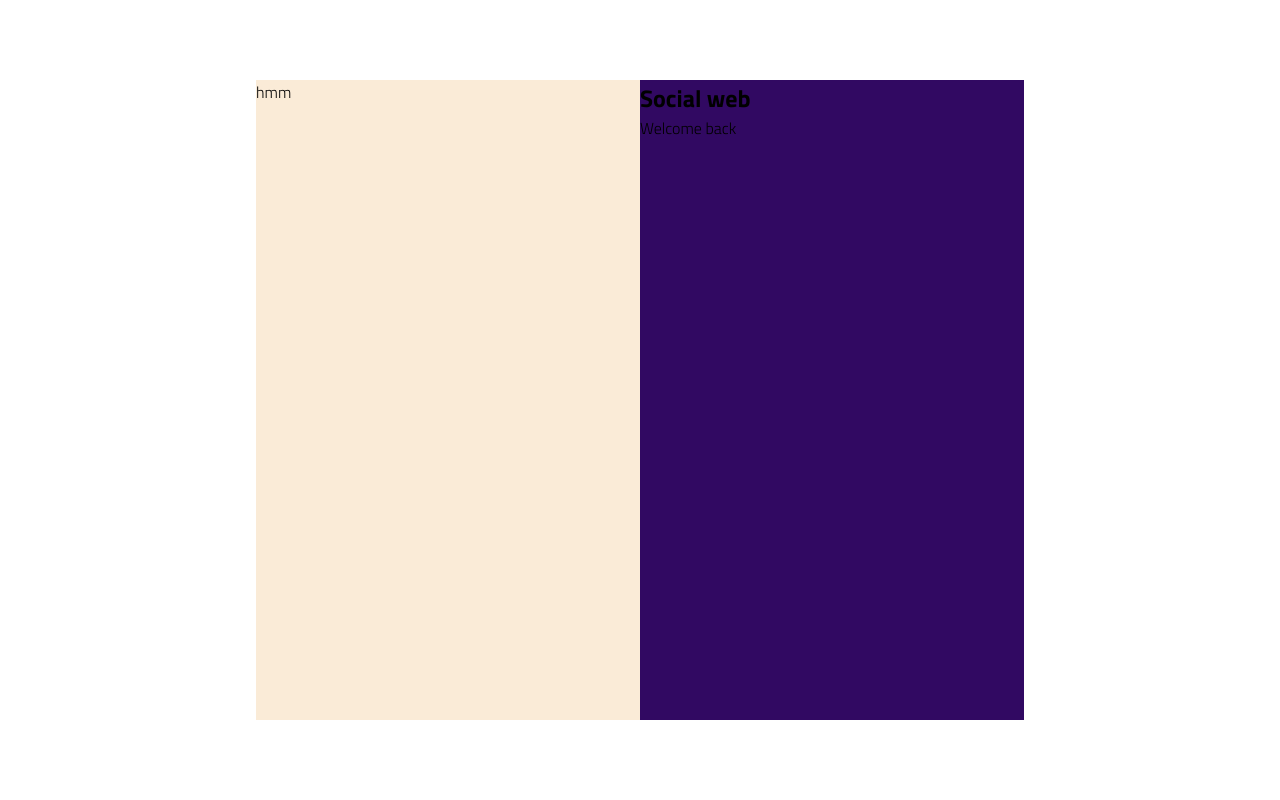
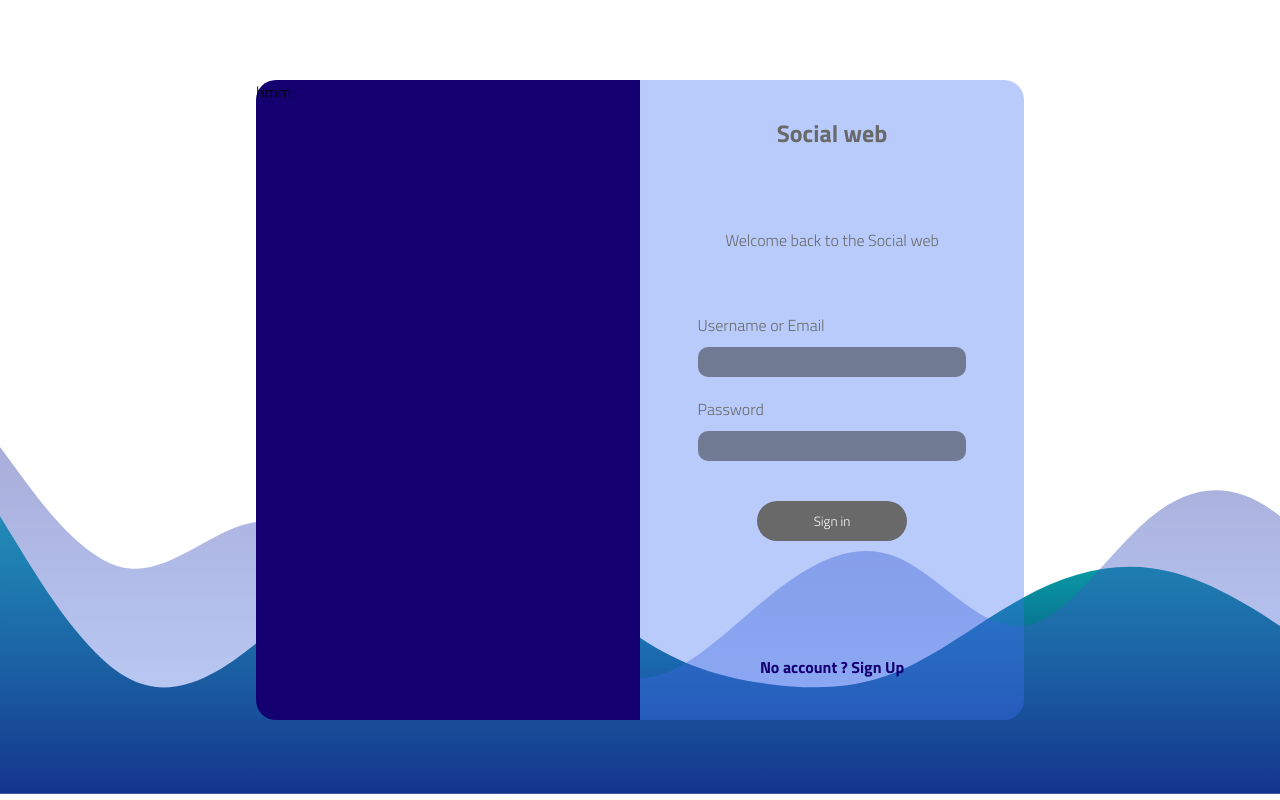
Before and after one commit to M-Parsaei/social_web, a React (Create React App) app in the folder client/: page /Login in a window 1280 px wide. Built offline with nearby package versions, Linux system fonts and the light colour scheme.

Commit message:
finished the login/register page

```diff
--- a/client/src/components/Curvyyy.jsx
+++ b/client/src/components/Curvyyy.jsx
@@ -2,8 +2,9 @@ import React from 'react'
 import styles from "./svg.module.css";
 export default function Curvyyy() {
   return (
+    <div className={styles["wave-container"]}>
     <svg
-    id={styles['styles']}
+    id={styles["wave"]}
     viewBox="0 0 1440 390"
     version="1.1"
     xmlns="http://www.w3.org/2000/svg"
@@ -18,7 +19,7 @@ export default function Curvyyy() {
       </linearGradient>
     </defs>
     <path
-      id="wave-path"
+      id={styles["wave-path"]}
       fill="url(#sw-gradient-0)"
       d="M0,78L24,117C48,156,96,234,144,260C192,286,240,260,288,221C336,182,384,130,432,104C480,78,528,78,576,104C624,130,672,182,720,214.5C768,247,816,260,864,266.5C912,273,960,273,1008,253.5C1056,234,1104,195,1152,169C1200,143,1248,130,1296,136.5C1344,143,1392,169,1440,201.5C1488,234,1536,273,1584,299C1632,325,1680,338,1728,325C1776,312,1824,273,1872,240.5C1920,208,1968,182,2016,162.5C2064,143,2112,130,2160,123.5C2208,117,2256,117,2304,149.5C2352,182,2400,247,2448,247C2496,247,2544,182,2592,143C2640,104,2688,91,2736,130C2784,169,2832,260,2880,286C2928,312,2976,273,3024,253.5C3072,234,3120,234,3168,234C3216,234,3264,234,3312,247C3360,260,3408,286,3432,299L3456,312L3456,390L3432,390C3408,390,3360,390,3312,390C3264,390,3216,390,3168,390C3120,390,3072,390,3024,390C2976,390,2928,390,2880,390C2832,390,2784,390,2736,390C2688,390,2640,390,2592,390C2544,390,2496,390,2448,390C2400,390,2352,390,2304,390C2256,390,2208,390,2160,390C2112,390,2064,390,2016,390C1968,390,1920,390,1872,390C1824,390,1776,390,1728,390C1680,390,1632,390,1584,390C1536,390,1488,390,1440,390C1392,390,1344,390,1296,390C1248,390,1200,390,1152,390C1104,390,1056,390,1008,390C960,390,912,390,864,390C816,390,768,390,720,390C672,390,624,390,576,390C528,390,480,390,432,390C384,390,336,390,288,390C240,390,192,390,144,390C96,390,48,390,24,390L0,390Z"
     ></path>
@@ -32,10 +33,11 @@ export default function Curvyyy() {
       </linearGradient>
     </defs>
     <path
-      id="wave-path-2"
+      id={styles["wave-path-2"]}
       fill="url(#sw-gradient-1)"
       d="M0,0L24,32.5C48,65,96,130,144,136.5C192,143,240,91,288,84.5C336,78,384,117,432,136.5C480,156,528,156,576,182C624,208,672,260,720,260C768,260,816,208,864,169C912,130,960,104,1008,123.5C1056,143,1104,208,1152,201.5C1200,195,1248,117,1296,78C1344,39,1392,39,1440,78C1488,117,1536,195,1584,240.5C1632,286,1680,299,1728,273C1776,247,1824,182,1872,136.5C1920,91,1968,65,2016,84.5C2064,104,2112,169,2160,182C2208,195,2256,156,2304,149.5C2352,143,2400,169,2448,175.5C2496,182,2544,169,2592,182C2640,195,2688,234,2736,260C2784,286,2832,299,2880,305.5C2928,312,2976,312,3024,292.5C3072,273,3120,234,3168,188.5C3216,143,3264,91,3312,117C3360,143,3408,247,3432,299L3456,351L3456,390L3432,390C3408,390,3360,390,3312,390C3264,390,3216,390,3168,390C3120,390,3072,390,3024,390C2976,390,2928,390,2880,390C2832,390,2784,390,2736,390C2688,390,2640,390,2592,390C2544,390,2496,390,2448,390C2400,390,2352,390,2304,390C2256,390,2208,390,2160,390C2112,390,2064,390,2016,390C1968,390,1920,390,1872,390C1824,390,1776,390,1728,390C1680,390,1632,390,1584,390C1536,390,1488,390,1440,390C1392,390,1344,390,1296,390C1248,390,1200,390,1152,390C1104,390,1056,390,1008,390C960,390,912,390,864,390C816,390,768,390,720,390C672,390,624,390,576,390C528,390,480,390,432,390C384,390,336,390,288,390C240,390,192,390,144,390C96,390,48,390,24,390L0,390Z"
     ></path>
   </svg>
+  </div>
   )
 }
--- a/client/src/components/svg.module.css
+++ b/client/src/components/svg.module.css
@@ -1,6 +1,13 @@
+.wave-container{
+    position: fixed;
+    bottom: 0;
+    width: 100%;
+    z-index: 1;
+}
 #wave{
     transform: rotate("0deg");
-     transition: "0.3s"
+     transition: "0.3s";
+     width: 100%;
 }
 #wave-path{
     transform: translate(0, "0px");
--- a/client/src/pages/Home.module.css
+++ b/client/src/pages/Home.module.css
@@ -1,3 +1,4 @@
+
 .page-container{
     display: flex;
     width: 100%;
--- a/client/src/pages/Login.jsx
+++ b/client/src/pages/Login.jsx
@@ -1,19 +1,85 @@
-import React from "react";
+import React, { useState } from "react";
 import Curvyyy from "../components/Curvyyy";
 import styles from "./login.module.css";
+import { useRef } from "react";
 export default function Login() {
+  const [isLoginPage, setIsLoginPage] = useState(true);
+  const textInputRef = useRef();
+  const passwordInputRef = useRef();
+  const passwordCheckInputRef = useRef();
+  const emailInputRef = useRef();
+
+
+  const loginSubmitHandler = (e) => {
+    e.preventDefault();
+    console.log("you are logged in POS");
+    console.log(textInputRef.current.value);
+    console.log(passwordInputRef.current.value);
+  };
+
+  const ChangeFormHandler = (e) => {
+    setIsLoginPage((s) => !s);
+  };
+
+  const loginForm = (
+    <form
+      className={styles["login-right-part-item-3"]}
+      onSubmit={loginSubmitHandler}
+    >
+      <span>Username or Email</span>
+      <input type="text" ref={textInputRef}></input>
+      <span>Password</span>
+      <input type="password" ref={passwordInputRef}></input>
+      <button type="submit">Sign in</button>
+    </form>
+  );
+
+
+  const registerForm = (
+    <form
+      className={styles["login-right-part-item-3"]}
+      onSubmit={loginSubmitHandler}
+    >
+      <span>Username</span>
+      <input type="text" ref={textInputRef}></input>
+      <span>Email</span>
+      <input type="email" ref={emailInputRef}></input>
+      <span>Password</span>
+      <input type="password" ref={passwordInputRef}></input>
+      <span>Retype password</span>
+      <input type="password" ref={passwordCheckInputRef}></input>
+      <button type="submit">Sign Up</button>
+    </form>
+  );
+
   return (
+    <>
       <div className={styles["login-page"]}>
         <div className={styles["login-container"]}>
           <div className={styles["login-left-part"]}>hmm</div>
           <div className={styles["login-right-part"]}>
+            <div className={styles["login-right-part-item-1"]}>
               <h2>Social web</h2>
-        <span>Welcome back</span>
-        <form>
-
-        </form>
+            </div>
+            <div className={styles["login-right-part-item-2"]}>
+              <span>Welcome back to the Social web</span>
+            </div>
+            {isLoginPage ? loginForm : registerForm}
+            <div className={styles["login-right-part-item-4"]}>
+              <span>
+                {isLoginPage ? "No account ?" : "Already have an account ?"}
+                <span
+                  onClick={ChangeFormHandler}
+                  className={styles["login-change-page-button"]}
+                >
+                  {isLoginPage ? " Sign Up" : " Sign In"}
+                </span>
+              </span>
             </div>
           </div>
         </div>
+      </div>
+      <Curvyyy />
+    </>
   );
 }
--- a/client/src/pages/login.module.css
+++ b/client/src/pages/login.module.css
@@ -1,11 +1,15 @@
+@import url("../variables.css");
+
 .login-page{
     height: 100vh;
     width: 100%;
     display: flex;
     justify-content: center;
     align-items: center;
+    z-index: -2;
 }
 .login-container{
+    z-index: 2;
     width: 60%;
     height: 80%;
     display: flex;
@@ -13,12 +17,76 @@
     justify-content: center;
 }
 .login-left-part{
+    border-top-left-radius: 20px;
+    border-bottom-left-radius: 20px;
     flex: 1;
     height: 100%;
-    background-color: antiquewhite;
+    background-color: var(--blue-color);
 }
 .login-right-part{
     flex: 1;
+    background-color: rgba(62, 114.839, 243, 0.37);
+    border-top-right-radius: 20px;
+    border-bottom-right-radius: 20px;
     height: 100%;
-    background-color: rgb(49, 9, 98);
+    display: flex;
+    flex-direction: column;
+    align-items: center;
+    justify-content: center;
+    color: var(--grey-color);
 }
+.login-right-part-item-1{
+    display: flex;
+    align-items: center;
+    flex: 1;
+}
+.login-right-part-item-2{
+    display: flex;
+    align-items: center;
+    flex: 1;
+}
+.login-right-part-item-3{
+    flex: 3;
+}
+.login-right-part-item-4{
+    display: flex;
+    align-items: center;
+    flex: 1;
+}
+.login-right-part-item-3{
+    width: 70%;
+    display: flex;
+    flex-direction: column;
+    align-items: center;
+}
+.login-right-part-item-3 span{
+    align-self: flex-start;
+    margin-top: 20px;
+}
+.login-right-part-item-3 input{
+    width: 100%;
+    height: 30px;
+    background-color: #2222227a;
+    margin-top: 10px;
+    outline: none;
+    border-radius: 10px;
+    padding: 10px;
+    color: white;
+    border: none;
+}
+.login-right-part-item-3 button{
+    background-color: #696969;
+    border-radius: 20px;
+    border: none;
+    padding: 10px;
+    width: 150px;
+    margin-top: 40px;
+    color: white;
+}
+.login-right-part-item-4 span{
+    color: var(--blue-color);
+    font-weight: bold;
+}
+.login-change-page-button{
+    cursor: pointer;
+}
--- a/client/src/variables.css
+++ b/client/src/variables.css
@@ -1,4 +1,4 @@
 :root{
     --blue-color: rgb(21, 0, 114);
-    --grey-color: rgba(102, 102, 102, 0.536);
+    --grey-color: #696969;
 }
```
Lines whose indentation alone changed are shown as unchanged.
